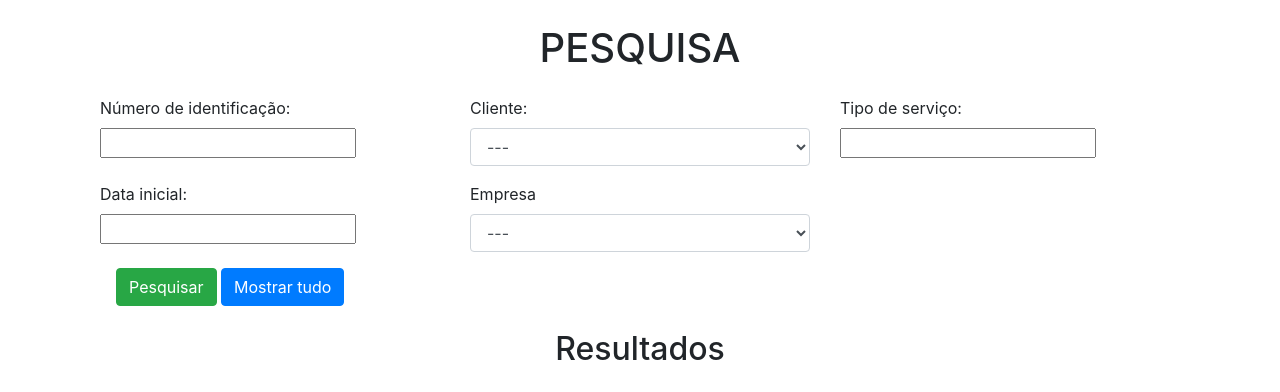
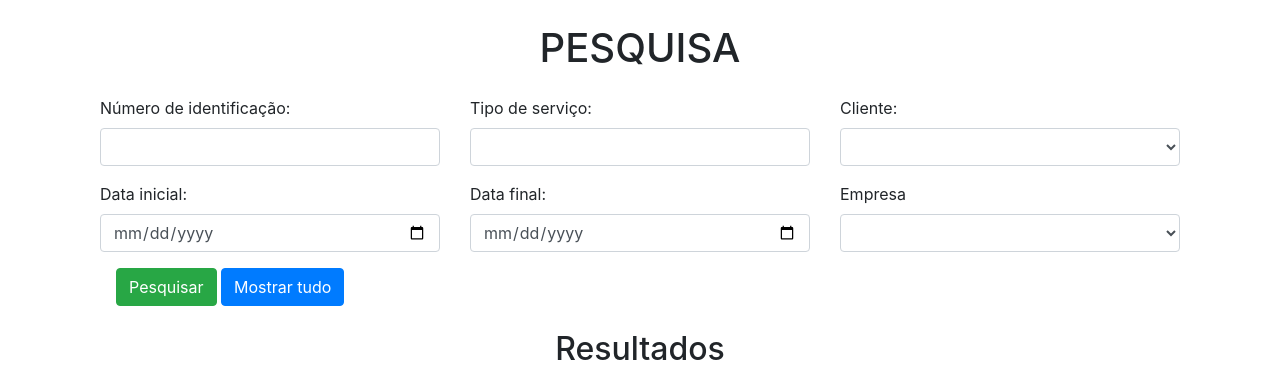
Before and after one commit to Mclara08/atestado-conjunto, a Django app: page /pesquisa/ in a window 1280 px wide. Shown: the part 56-448 px from the top of the page. Run offline with Django 3.2, Linux system fonts and the light colour scheme; data that the repository does not hold is empty; some libraries are stand-ins or nearby versions.

Commit message:
Pesquisa finalizada - #Clara

```diff
--- a/app/templates/pesquisa.html
+++ b/app/templates/pesquisa.html
@@ -37,29 +37,33 @@
             <div class="row">
                 <div class="form-group col-4">
                     <label>Número de identificação: </label>
-                    <input type="text" name="busca_numero" id="busca_numero">
+                    <input type="text" name="busca_numero" id="busca_numero" class="form-control">
+                </div>
+                <div class="form-group col-4">
+                    <label>Tipo de serviço: </label>
+                    <input type="text" name="busca_servico" id="busca_servico" class="form-control">
                 </div>
                 <div class="form-group col-4">
                     <label>Cliente: </label>
                     <select name="busca_cliente" id="busca_cliente" class="form-control">
-                        <option>---</option>
+                        <option></option>
                         <option value="1">Banco do Brasil</option>
                         <option value="2">ANA - Agência Nacional de Águas</option>
                         <option value="3">Caixa Econômica Federal</option>
                     </select>
                 </div>
                 <div class="form-group col-4">
-                    <label>Tipo de serviço: </label>
-                    <input type="text" name="busca_servico" id="busca_servico">
+                    <label>Data inicial: </label>
+                    <input type="date" name="busca_data_emissao1" id="busca_data1" class="form-control">
                 </div>
                 <div class="form-group col-4">
-                    <label>Data inicial: </label>
-                    <input type="text" name="busca_data_emissao" id="busca_data">
+                    <label>Data final: </label>
+                    <input type="date" name="busca_data_emissao2" id="busca_data2" class="form-control">
                 </div>
                 <div class="form-group col-4">
                     <label>Empresa</label>
                     <select name="busca_empresa" id="busca_empresa" class="form-control">
-                        <option>---</option>
+                        <option></option>
                         <option value="1">Qintess</option>
                         <option value="2">Resource IT</option>
                         <option value="3">Cimcorp</option>
--- a/app/views.py
+++ b/app/views.py
@@ -17,7 +17,8 @@ def pesquisa(request):
     busca_numero = request.GET.get('busca_numero')
     busca_servico = request.GET.get('busca_servico')
     busca_cliente = request.GET.get('busca_cliente')
-    busca_data_emissao = request.GET.get('busca_data_emissao')
+    busca_data_emissao1 = request.GET.get('busca_data_emissao1')
+    busca_data_emissao2 = request.GET.get('busca_data_emissao2')
     busca_empresa = request.GET.get('busca_empresa')
     lista_pesquisa = (Q(id__gt=0))
 
@@ -27,8 +28,13 @@ def pesquisa(request):
         lista_pesquisa.add(Q(tipo_de_servico=busca_servico), Q.AND)
     if busca_cliente:
         lista_pesquisa.add(Q(cliente=busca_cliente), Q.AND)
-    if busca_data_emissao:
-        lista_pesquisa.add(Q(data_emissao=busca_data_emissao), Q.AND)
+    if busca_data_emissao1 and busca_data_emissao2:
+        lista_pesquisa.add(Q(data_emissao__range=[busca_data_emissao1, busca_data_emissao2]), Q.AND)
+    elif busca_data_emissao1 or busca_data_emissao2:
+        if busca_data_emissao1:
+            lista_pesquisa.add(Q(data_emissao=busca_data_emissao1), Q.AND)
+        else:
+            lista_pesquisa.add(Q(data_emissao=busca_data_emissao2), Q.AND)
     if busca_empresa:
         lista_pesquisa.add(Q(empresa=busca_empresa), Q.AND)
 
```
Also changed, not shown: 1 other file.
